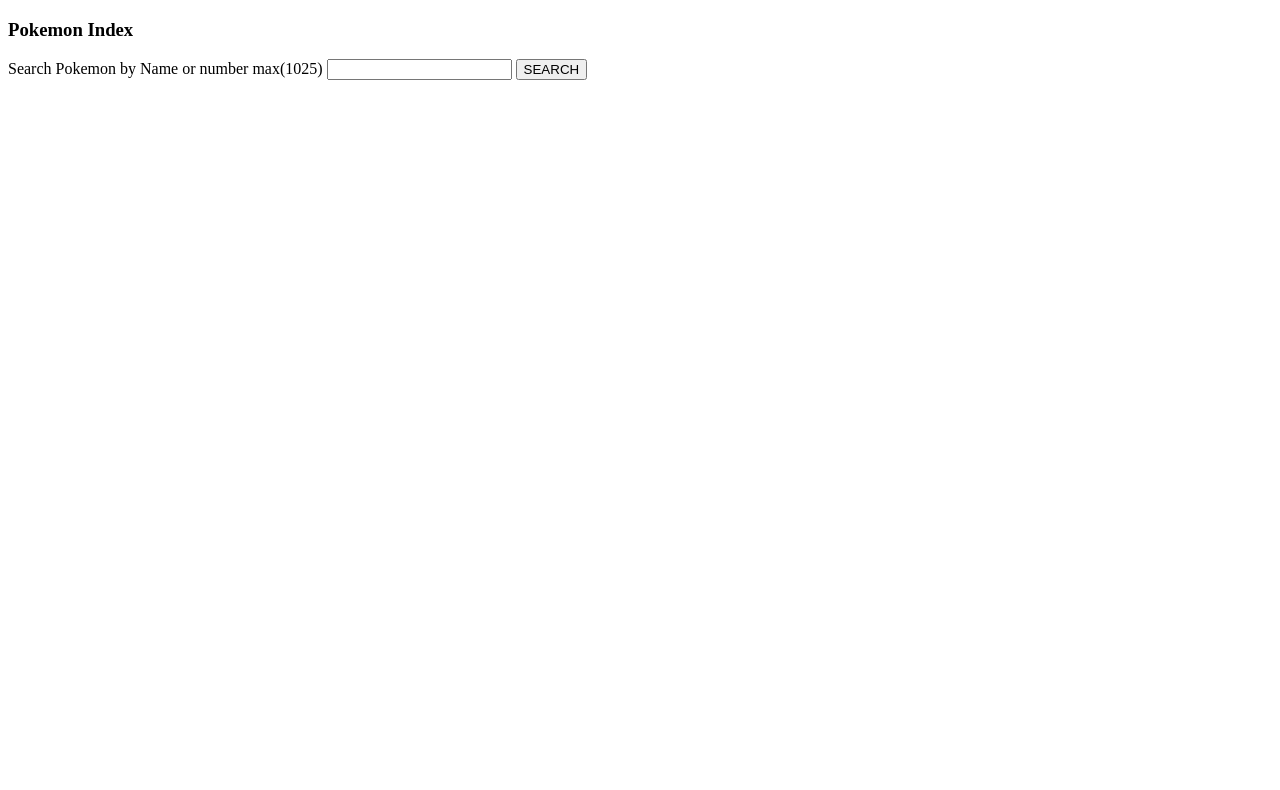
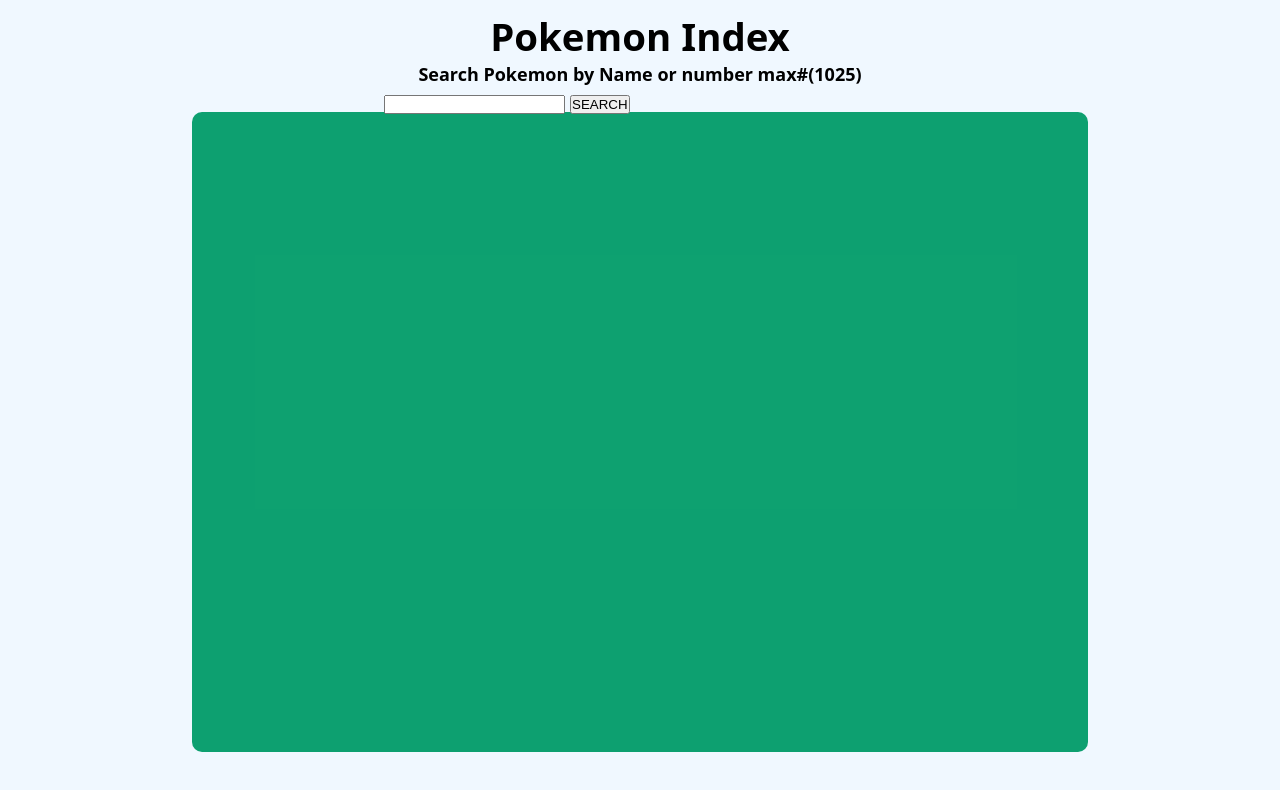
Before and after one commit to shefroyrowe/PokeDex, a plain HTML site: page index.html in a window 1280 px wide. Drawn offline with Linux system fonts and the light colour scheme.

Commit message:
style pokemon stats, refactor html

```diff
--- a/index.html
+++ b/index.html
@@ -1,5 +1,6 @@
 <!DOCTYPE html>
 <html lang="en">
+
 <head>
     <meta charset="UTF-8">
     <meta name="viewport" content="width=device-width, initial-scale=1.0">
@@ -7,21 +8,23 @@
     <title>Pokemon search App</title>
     <link rel="stylesheet" href="style.css">
 </head>
+
 <body>
     <header>
-      <h3>Pokemon Index</h3>
+        <h1>Pokemon Index</h1>
+        <label for="search-input">Search Pokemon by Name or number max#(1025)</label>
     </header>
+    <span id="search-span">
+        <input type="text" id="search-input" name="search-input" required />
+        <button id="search-button">SEARCH</button>
+    </span>
     <main>
-      <label for="search-input">Search Pokemon by Name or number max(1025)</label>
-      <input type="text" id="search-input" name="search-input" required />
-
-      <button id="search-button">SEARCH</button>
 
         <div id="pokemon_bio">
             <div id="pokemon-name"></div>
             <div id="pokemon-id"></div>
-        <div id="weight"></div>
-        <div id="height"></div>
+            <span id="weight"></span>
+            <span id="height"></span>
             <div id="sprite-container"></div>
             <div id="types"></div>
         </div>
@@ -38,4 +41,5 @@
     </main>
     <script src="script.js"></script>
 </body>
+
 </html>
--- a/script.js
+++ b/script.js
@@ -22,25 +22,25 @@ const getPokemon = async () => {
         const data = await res.json();
 
         //set data
-        pokemonName.textContent = `${data.name[0].toUpperCase()}${data.name.slice(1)}`;
-        pokemonId.textContent = `#${data.id}`;
+        pokemonName.textContent = `Name: ${data.name[0].toUpperCase()}${data.name.slice(1)}`;
+        pokemonId.textContent = `Id: #${data.id}`;
         weight.textContent = `Weight: ${data.weight}`;
         height.textContent = `Height: ${data.height}`;
 
         //stats
-        hp.textContent = `hp: ${data.stats[0].base_stat}`;
-        attack.textContent = `attack: ${data.stats[1].base_stat}`;
-        defense.textContent = `defense: ${data.stats[2].base_stat}`;
-        spAttack.textContent = `spAttack: ${data.stats[3].base_stat}`;
-        spDefense.textContent = `spDefense: ${data.stats[4].base_stat}`;
-        speed.textContent = `speed: ${data.stats[5].base_stat}`;
+        hp.textContent = `Hp: ${data.stats[0].base_stat}`;
+        attack.textContent = `Attack: ${data.stats[1].base_stat}`;
+        defense.textContent = `Defense: ${data.stats[2].base_stat}`;
+        spAttack.textContent = `Special-Attack: ${data.stats[3].base_stat}`;
+        spDefense.textContent = `Special-Defense: ${data.stats[4].base_stat}`;
+        speed.textContent = `Speed: ${data.stats[5].base_stat}`;
 
         //set pokemon image
         spriteContainer.innerHTML = `<img id="sprite" src="${data.sprites.front_default}">`;
 
         //set pokemon types
         types.innerHTML = data.types
-            .map((obj) => `<p>${obj.type.name}</p>`).join('');
+            .map((obj) => `<span>${obj.type.name[0].toUpperCase()}${obj.type.name.slice(1)}</span> `).join('');
     } catch (err) {
         alert("Pokémon not found");
         console.log(err);
--- a/style.css
+++ b/style.css
@@ -0,0 +1,56 @@
+* {
+    box-sizing: border-box;
+    padding: 0;
+    margin: 0;
+}
+
+html {
+    font-family: system-ui, -apple-system, BlinkMacSystemFont, 'Segoe UI', Roboto, Oxygen, Ubuntu, Cantarell, 'Open Sans', 'Helvetica Neue', sans-serif;
+}
+
+body {
+    height: 100vh;
+    font-size: 1.2rem;
+    background-color: aliceblue;
+}
+
+main,
+header {
+    display: flex;
+    flex-direction: column;
+    align-items: center;
+    justify-content: center;
+}
+
+header {
+    height: 6rem;
+    margin-bottom: 1rem;
+}
+
+#search-span {
+    position: absolute;
+    top: 5.5rem;
+    left: 30vw;
+}
+
+main {
+    width: 70%;
+    height: 80%;
+    margin: 0 auto;
+    background-color: rgba(12, 160, 111, 0.993);
+    border-radius: 10px;
+}
+
+label {
+    font-weight: 600;
+    font-size: 18px;
+}
+
+input {
+    display: inline-block;
+}
+
+#sprite {
+    height: 9rem;
+    width: auto;
+}
```
Lines whose indentation alone changed are shown as unchanged.
